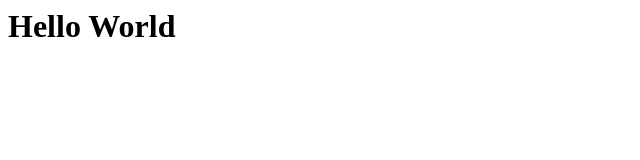
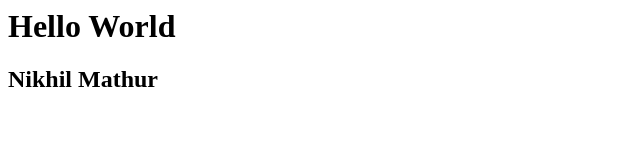
Before and after one commit to nikhilmathur1957/helloworld, a plain HTML site: page index.html in a window 1280 px wide. Shown: the whole page, without its empty margins (0-640 px from the left). Drawn offline with Linux system fonts and the light colour scheme.

Commit message:
update teh file

```diff
--- a/index.html
+++ b/index.html
@@ -1 +1,2 @@
 <h1>Hello World</h1>
+<h2>Nikhil Mathur</h2>
```
